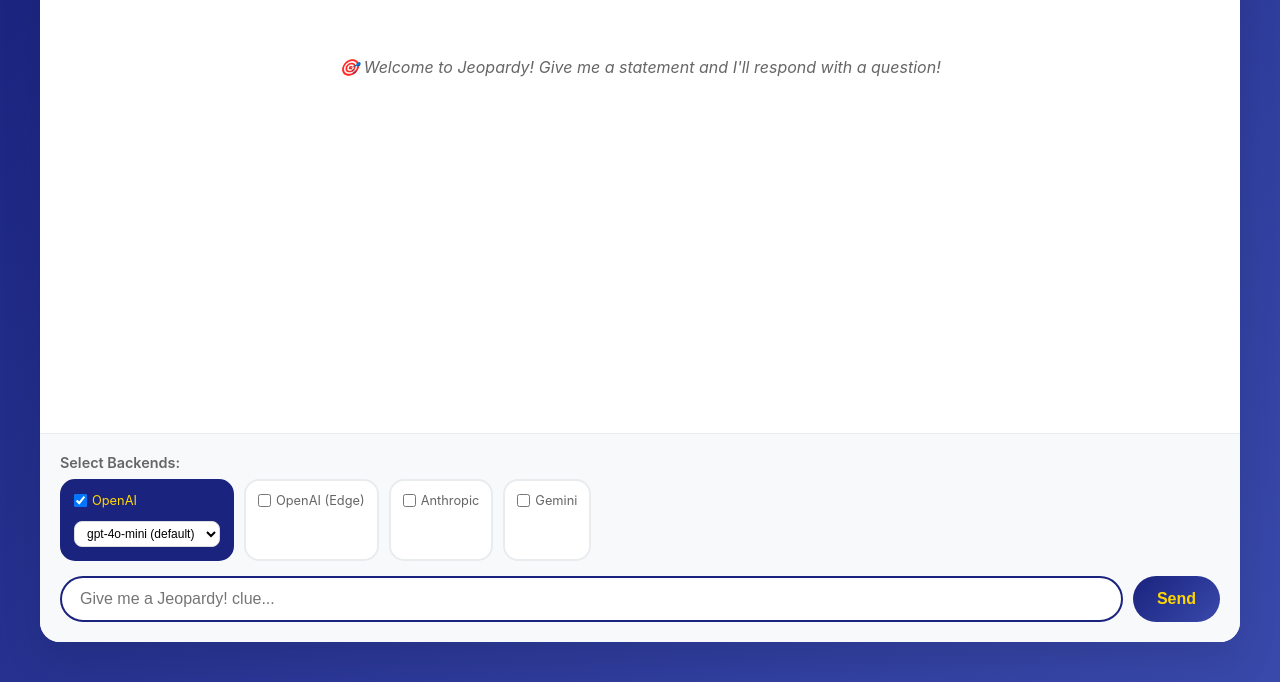
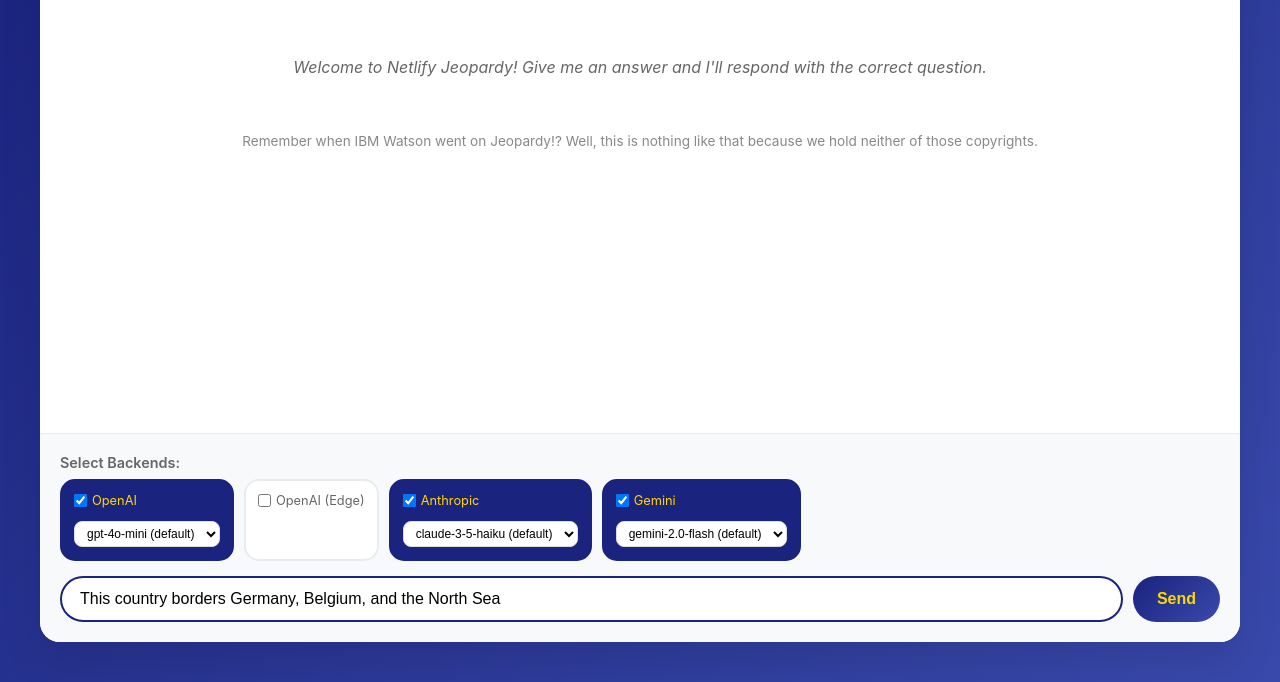
Before and after one commit to serhalp/ai-basic-demo, a website: page index.html in a window 1280 px wide. Shown: the part 118-800 px from the top of the page. Drawn offline with Linux system fonts and the light colour scheme.

Commit message:
feat: polish UI

```diff
--- a/index.html
+++ b/index.html
@@ -296,6 +296,14 @@
       font-style: italic;
     }
 
+    .welcome-subtitle {
+      text-align: center;
+      color: #888;
+      padding: 0 20px 20px;
+      font-size: 0.85rem;
+      line-height: 1.4;
+    }
+
     @media (min-width: 1400px) {
       .chat-container {
         max-width: 1400px;
@@ -350,12 +358,17 @@
 
 <body>
   <div class="chat-container">
-    <div class="chat-header">🎯 JEOPARDY! AI GAME 🎯</div>
+    <div class="chat-header">✨ JEOPARDY! NETLIFY AI GAME ✨</div>
 
     <div class="chat-messages" id="chatMessages">
       <div class="welcome-message">
-        🎯 Welcome to Jeopardy! Give me a statement and I'll respond with a
-        question!
+        Welcome to Netlify Jeopardy! Give me an answer and I'll respond with
+        the correct question.
+      </div>
+
+      <div class="welcome-subtitle">
+        Remember when IBM Watson went on Jeopardy!? Well, this is nothing like
+        that because we hold neither of those copyrights.
       </div>
     </div>
 
@@ -414,7 +427,7 @@
           </div>
           <div class="backend-option">
             <div class="backend-checkbox">
-              <input type="checkbox" value="/anthropic" />
+              <input type="checkbox" value="/anthropic" checked />
               <span>Anthropic</span>
             </div>
             <div class="model-selector">
@@ -437,7 +450,7 @@
           </div>
           <div class="backend-option">
             <div class="backend-checkbox">
-              <input type="checkbox" value="/gemini" />
+              <input type="checkbox" value="/gemini" checked />
               <span>Gemini</span>
             </div>
             <div class="model-selector">
@@ -464,7 +477,8 @@
         </div>
       </div>
       <div class="chat-input">
-        <input type="text" id="messageInput" placeholder="Give me a Jeopardy! clue..." maxlength="500" />
+        <input type="text" id="messageInput" value="This country borders Germany, Belgium, and the North Sea"
+          maxlength="500" />
         <button id="sendButton">Send</button>
       </div>
     </div>
@@ -536,10 +550,14 @@
       messageDiv.appendChild(messageContent);
       chatMessages.appendChild(messageDiv);
 
-      // Remove welcome message if it exists
+      // Remove welcome messages if they exist
       const welcomeMessage = chatMessages.querySelector(".welcome-message");
+      const welcomeSubtitle = chatMessages.querySelector(".welcome-subtitle");
       if (welcomeMessage) {
         welcomeMessage.remove();
+      }
+      if (welcomeSubtitle) {
+        welcomeSubtitle.remove();
       }
 
       chatMessages.scrollTop = chatMessages.scrollHeight;
```
